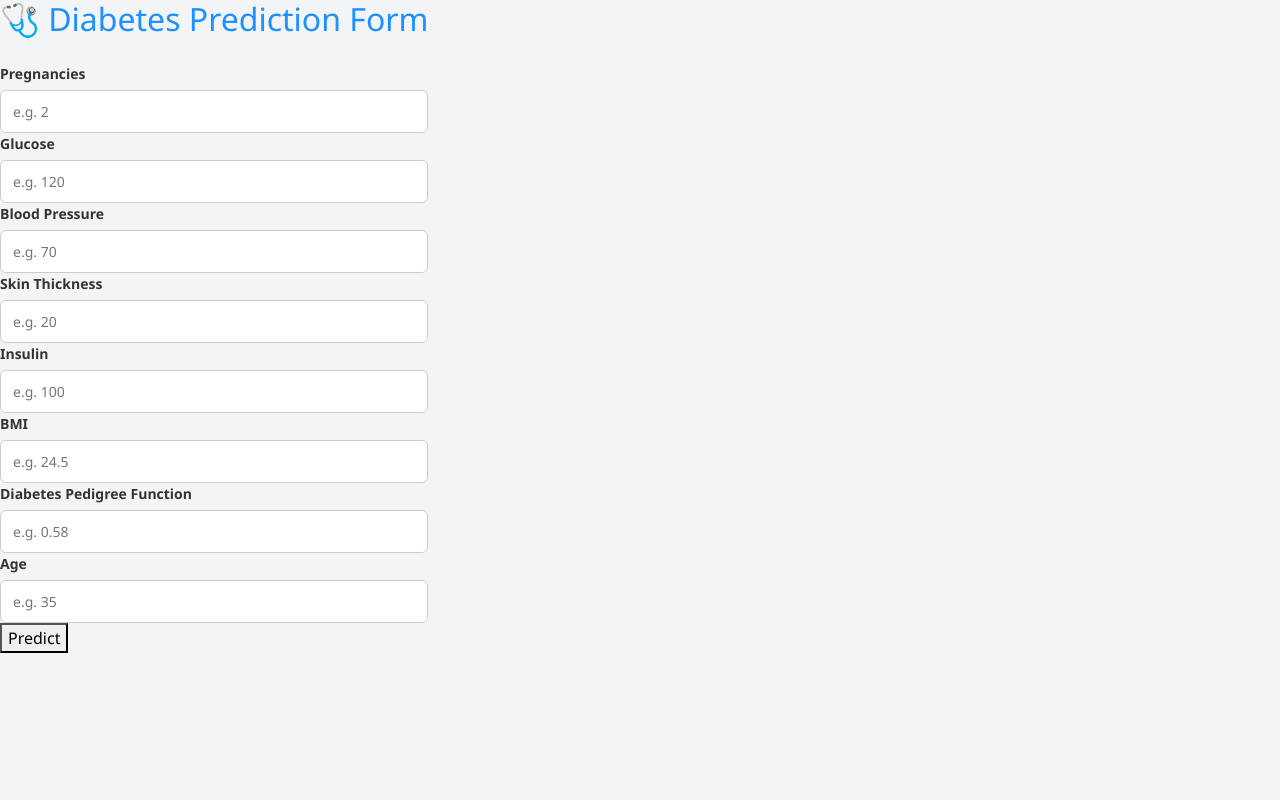
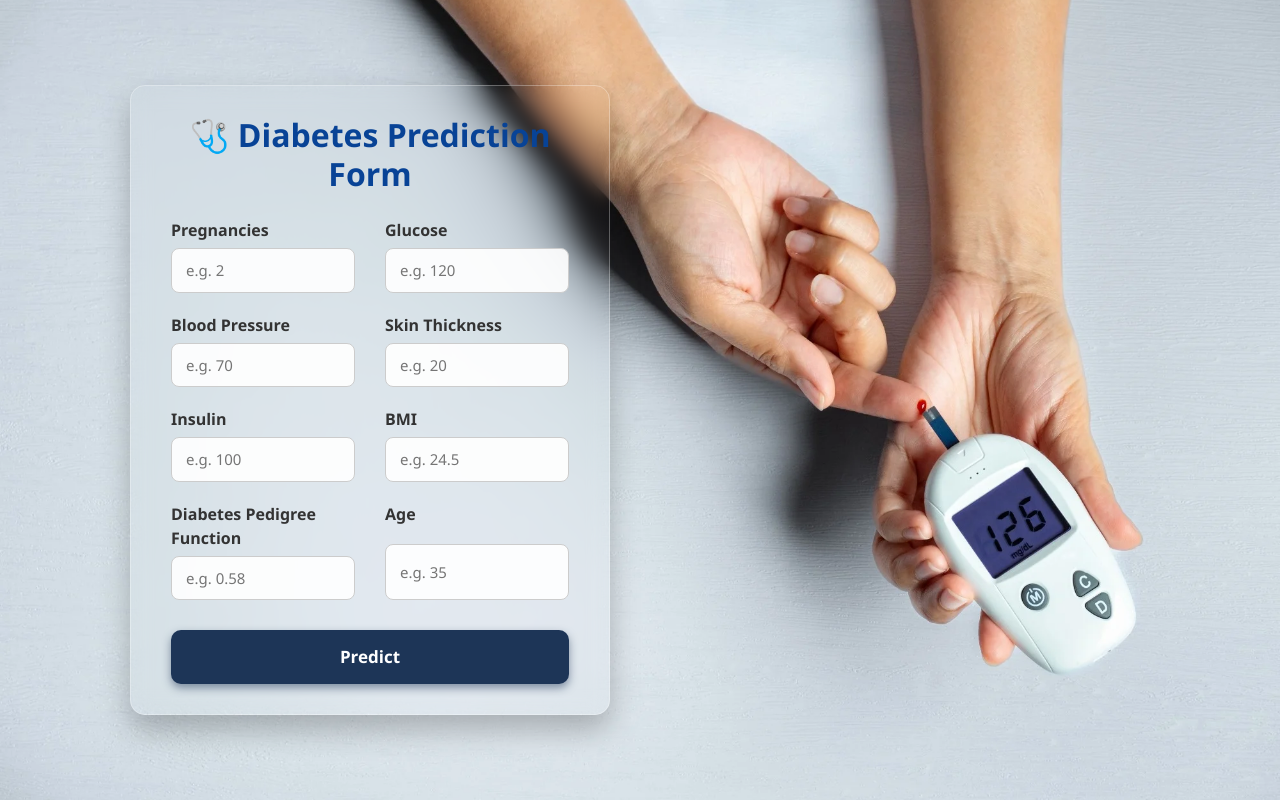
Before and after one commit to jahanOSTG/Healthguard_With-Smart-AI-Diagnosis-Hub, a Flask app: page /diabetes in a window 1280 px wide. Run offline with Flask 3, Linux system fonts and the light colour scheme; some libraries are stand-ins or nearby versions.

Commit message:
Add files via upload

```diff
--- a/static/css/diabetes.css
+++ b/static/css/diabetes.css
@@ -1,64 +1,108 @@
 body {
-  background-color: #f3f4f6;
+  /* Background image + fallback gradient */
+  background:
+    url('/static/img/0.webp') no-repeat center center fixed;
+  background-size: cover;
+  /* fallback gradient if image fails */
+  background-color: #ACB6E5;
   font-family: 'Segoe UI', Tahoma, Geneva, Verdana, sans-serif;
-  color: #333;
   margin: 0;
   padding: 0;
+  min-height: 100vh;
+
+  display: flex;
+  justify-content: flex-start; /* align items to left */
+  align-items: center;
+  padding-left: 130px; /* pushes content right by 100px */
+  position: relative;
+  overflow: hidden;
 }
 
-.form-container {
-  background-color: #ffffff;
-  max-width: 500px;
-  margin: 40px auto;
-  padding: 30px 40px;
-  border-radius: 12px;
-  box-shadow: 0 10px 25px rgba(0, 0, 0, 0.1);
+
+
+/* Optional: add overlay for gradient effect over image */
+body::before {
+  content: "";
+  position: fixed;
+  top: 0; left: 0; right: 0; bottom: 0;
+
+  z-index: -1;
 }
 
-h2 {
+.form-wrapper {
+  background: transparent; /* fully transparent background */
+  padding: 30px 40px;
+  border-radius: 15px;
+  box-shadow: 0 15px 30px rgba(0, 0, 0, 0.25);
+  width: 100%;
+  max-width: 480px;
   text-align: center;
-  color: #1e90ff;
-  margin-bottom: 25px;
+  backdrop-filter: blur(10px); /* optional, keeps blur effect */
+  -webkit-backdrop-filter: blur(10px);
+  border: 1px solid rgba(255, 255, 255, 0.3);
 }
 
-.form-group {
-  margin-bottom: 15px;
+
+h2 {
+  margin-bottom: 25px;
+  color: #084396;
+  font-weight: 700;
 }
 
-label {
-  display: block;
-  margin-bottom: 6px;
-  font-weight: 600;
-  font-size: 14px;
+.prediction-form {
+  display: grid;
+  grid-template-columns: repeat(2, 1fr);
+  gap: 20px 30px;
+  text-align: left;
 }
 
-input[type="number"] {
-  width: 100%;
-  padding: 10px 12px;
-  border: 1px solid #ccc;
-  border-radius: 6px;
-  font-size: 14px;
-  transition: border-color 0.2s;
+.input-group label {
+  display: block;
+  font-weight: 600;
+  margin-bottom: 6px;
+  color: #333;
 }
 
-input[type="number"]:focus {
-  border-color: #1e90ff;
-  outline: none;
+.input-group input {
+  width: 100%;
+  padding: 10px 14px;
+  border-radius: 8px;
+  border: 1.5px solid #ccc;
+  font-size: 15px;
+  transition: border-color 0.3s ease;
+  background: rgba(255,255,255,0.9);
 }
 
-.predict-btn {
-  width: 100%;
-  padding: 12px;
-  background-color: #1e90ff;
+.input-group input:focus {
+  border-color: #1d3557;
+  outline: none;
+  box-shadow: 0 0 6px rgba(29, 53, 87, 0.6);
+}
+
+.btn-submit {
+  grid-column: 1 / -1;
+  padding: 14px 0;
+  background-color: #1d3557;
   color: white;
-  font-weight: bold;
-  font-size: 16px;
+  font-weight: 700;
+  font-size: 17px;
   border: none;
-  border-radius: 8px;
+  border-radius: 10px;
   cursor: pointer;
   transition: background-color 0.3s ease;
+  margin-top: 10px;
+  width: 100%;
+  box-shadow: 0 4px 8px rgba(29,53,87,0.5);
 }
 
-.predict-btn:hover {
-  background-color: #006fd6;
+.btn-submit:hover {
+  background-color: #457b9d;
+  box-shadow: 0 6px 12px rgba(29,53,87,0.7);
 }
+
+.result-message {
+  margin-top: 25px;
+  font-size: 18px;
+  font-weight: 700;
+  color: #e63946;
+}
```
Also changed, not shown: static/img/0.webp (added), static/img/diabetes.avif (added).
